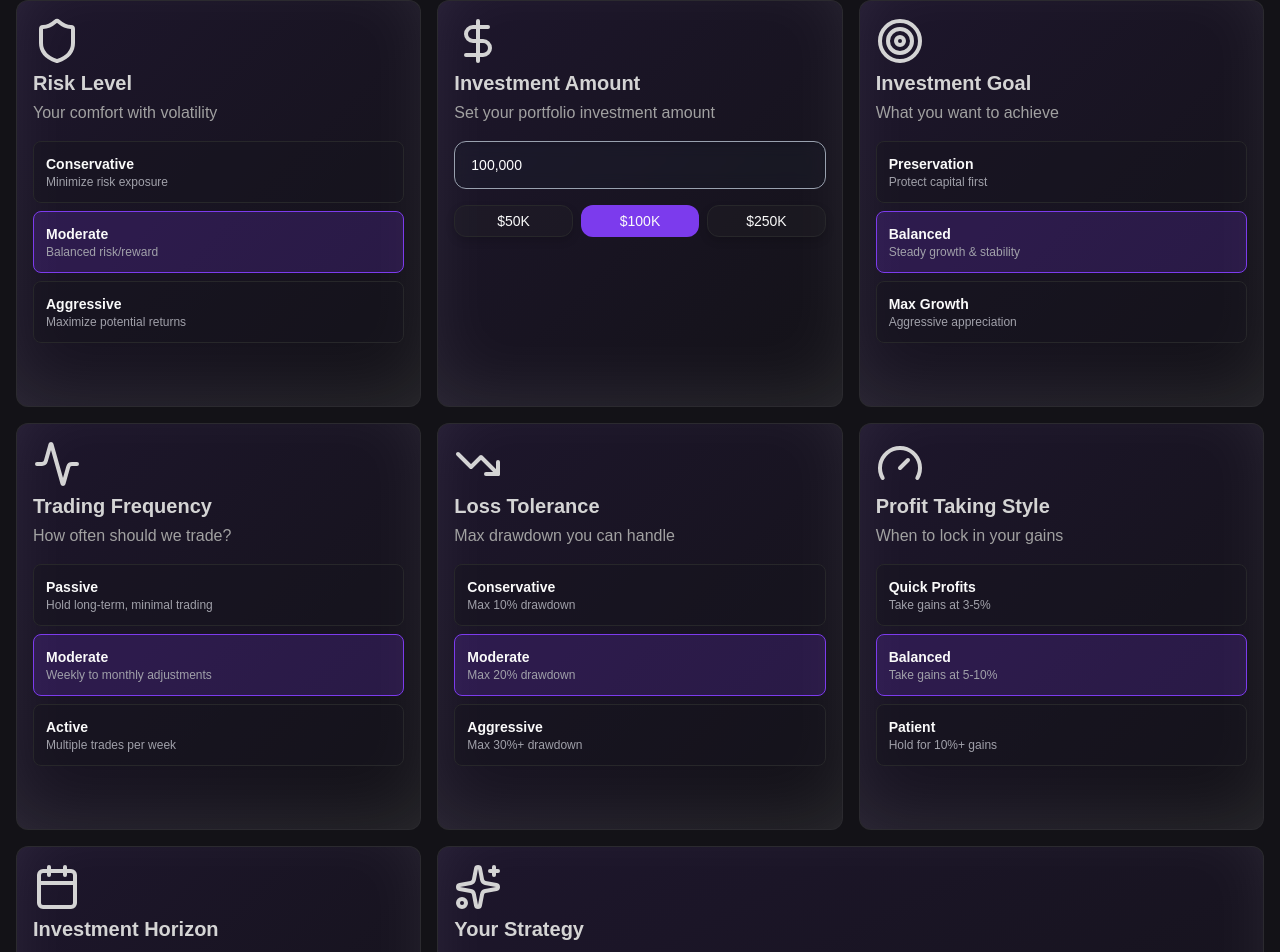
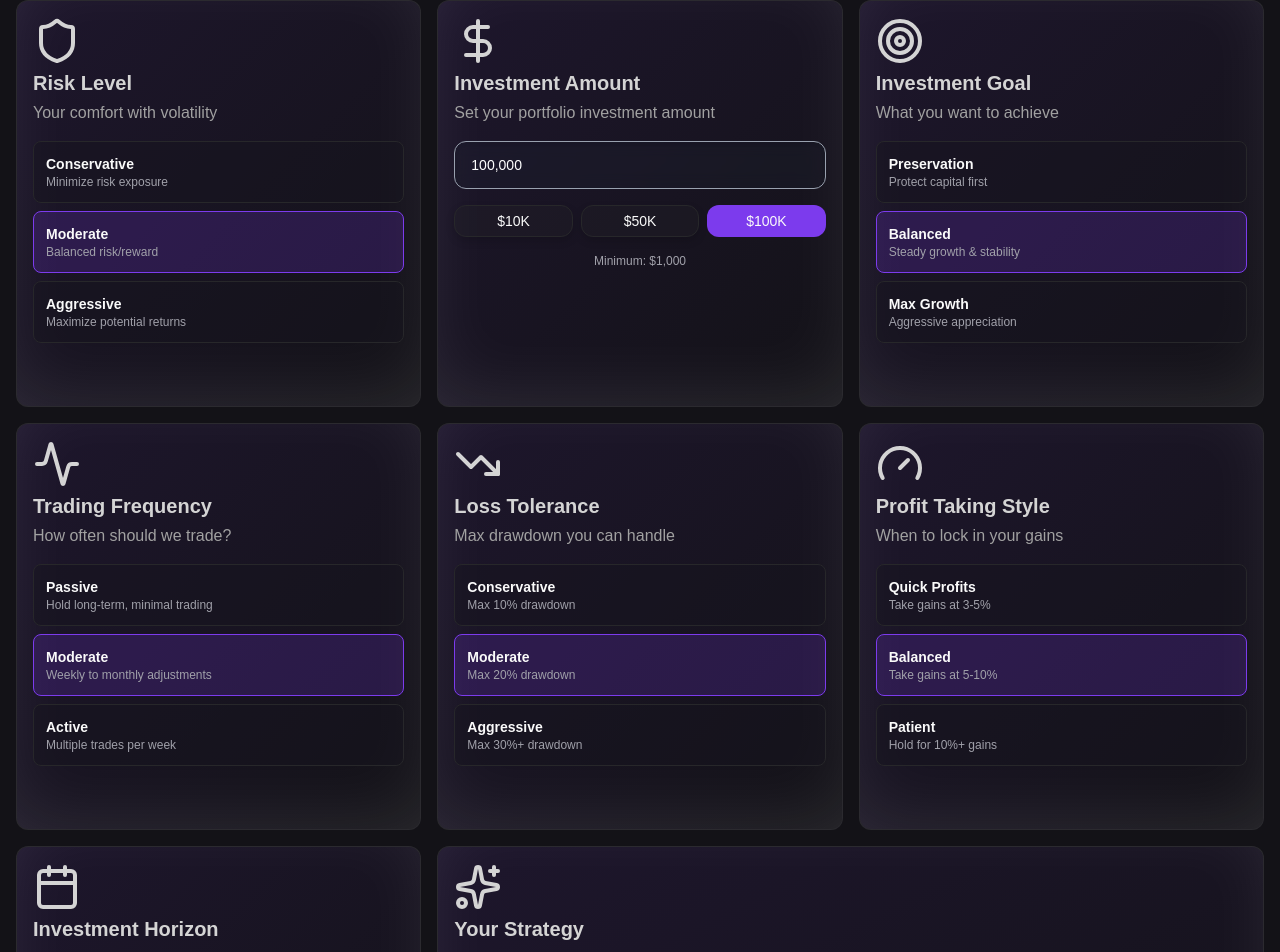
Before and after one commit to kaymansour/cryptonizer, a Next.js app in the folder frontend/: page /portfolio in a window 1280 px wide. Shown: the part 752-1704 px from the top of the page. Built offline with nearby package versions, Linux system fonts and the light colour scheme; no server answers.

Commit message:
min investement amount

```diff
--- a/frontend/src/app/portfolio/page.tsx
+++ b/frontend/src/app/portfolio/page.tsx
@@ -232,6 +232,10 @@ export default function PortfolioOptimizer() {
     }
     if (!riskTolerance || !investmentGoal) {
       setError("Please answer all questions before optimizing");
+      return;
+    }
+    if (parseFloat(investmentAmount) < 1000) {
+      setError("Minimum investment amount is $1,000");
       return;
     }
 
@@ -621,7 +625,7 @@ export default function PortfolioOptimizer() {
                 className="text-lg w-full rounded-xl h-12"
               />
               <div className="grid grid-cols-3 gap-2">
-                {[50000, 100000, 250000].map((amount) => (
+                {[10000, 50000, 100000].map((amount) => (
                   <Button
                     key={amount}
                     onClick={() => setInvestmentAmount(amount.toString())}
@@ -633,6 +637,9 @@ export default function PortfolioOptimizer() {
                   </Button>
                 ))}
               </div>
+              <p className="text-xs text-muted-foreground text-center">
+                Minimum: $1,000
+              </p>
             </div>
           </BentoCard>
 
```
